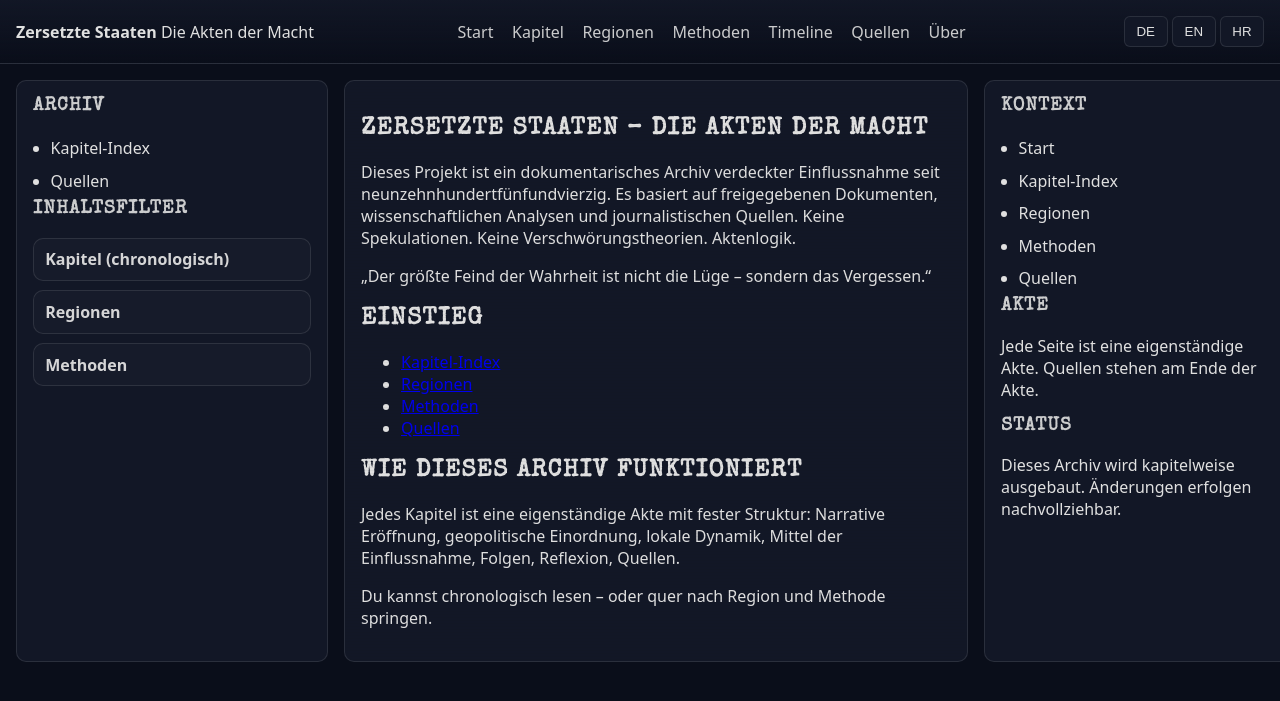
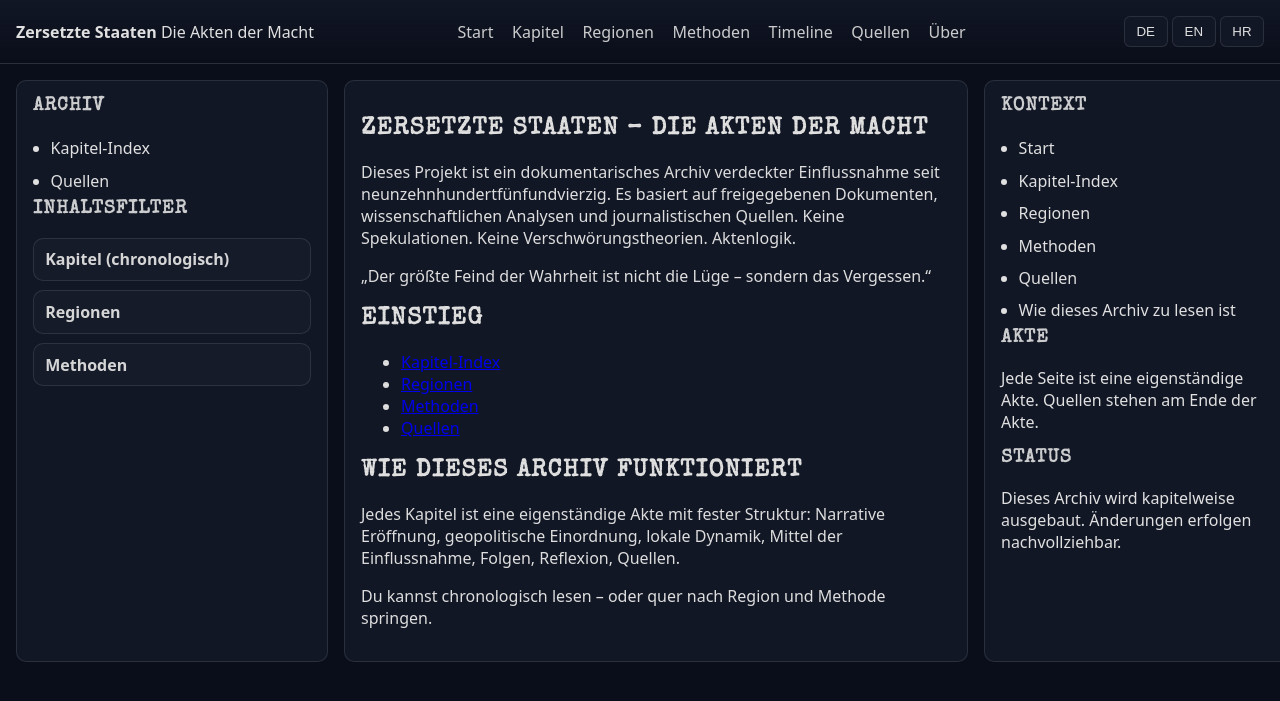
Before and after one commit to bozart-army/zersetzte-staaten-site, a Jekyll site: the page built from de/index.md, in a window 1280 px wide. Shown: the top 701 px of the page. Built offline with Jekyll 4.4.1, drawn with Linux system fonts in a browser that asks for light colours; our own code applies the rules of GitHub Pages for plain Markdown files.

Commit message:
Update sidebar-right.html

```diff
--- a/_includes/sidebar-right.html
+++ b/_includes/sidebar-right.html
@@ -6,6 +6,7 @@
     <li><a href="{{ '/de/regionen/' | relative_url }}">Regionen</a></li>
     <li><a href="{{ '/de/methoden/' | relative_url }}">Methoden</a></li>
     <li><a href="{{ '/de/quellen/' | relative_url }}">Quellen</a></li>
+    <li><a href="{{ '/de/wie-lesen/' | relative_url }}">Wie dieses Archiv zu lesen ist</a></li>
   </ul>
 </div>
 
```
